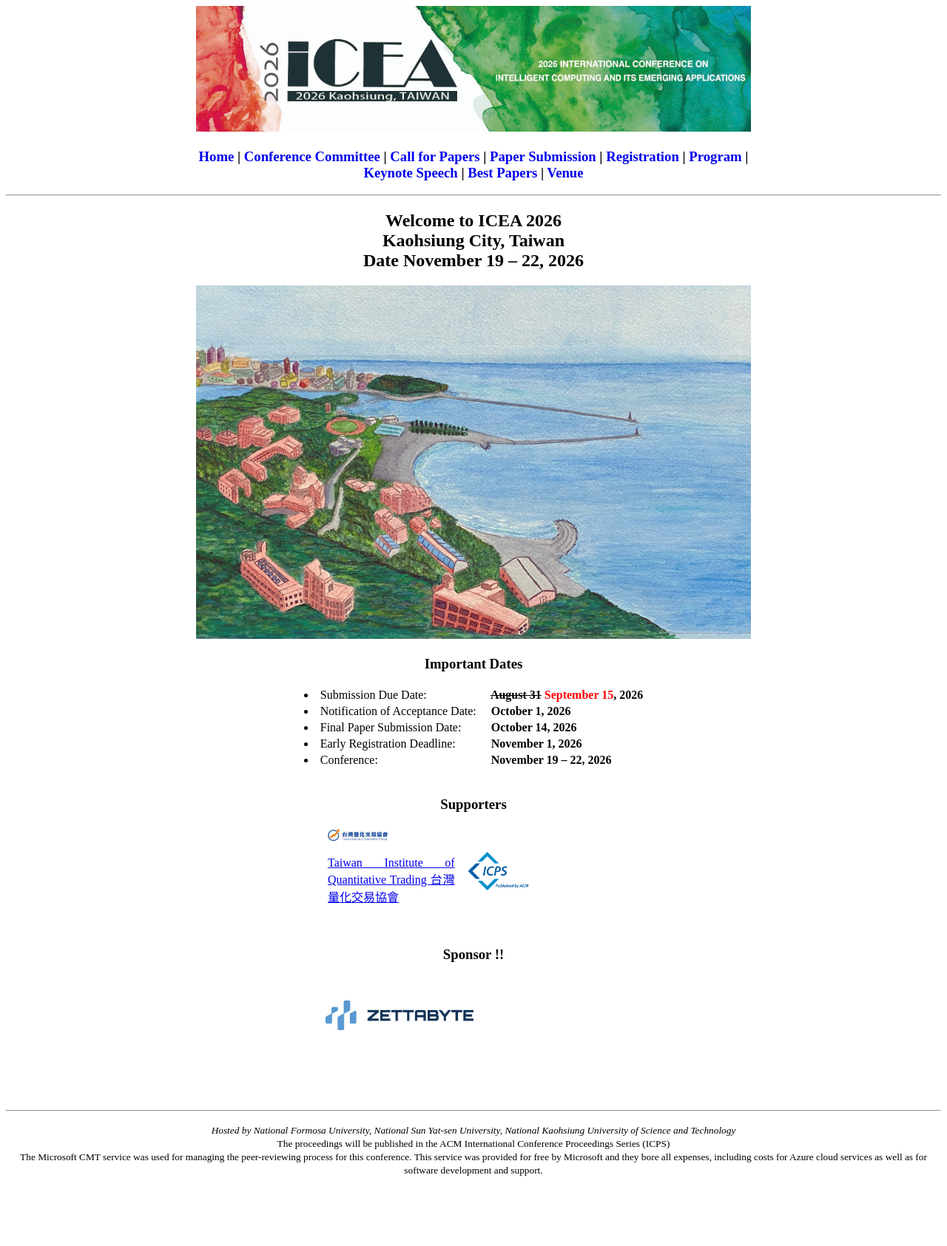
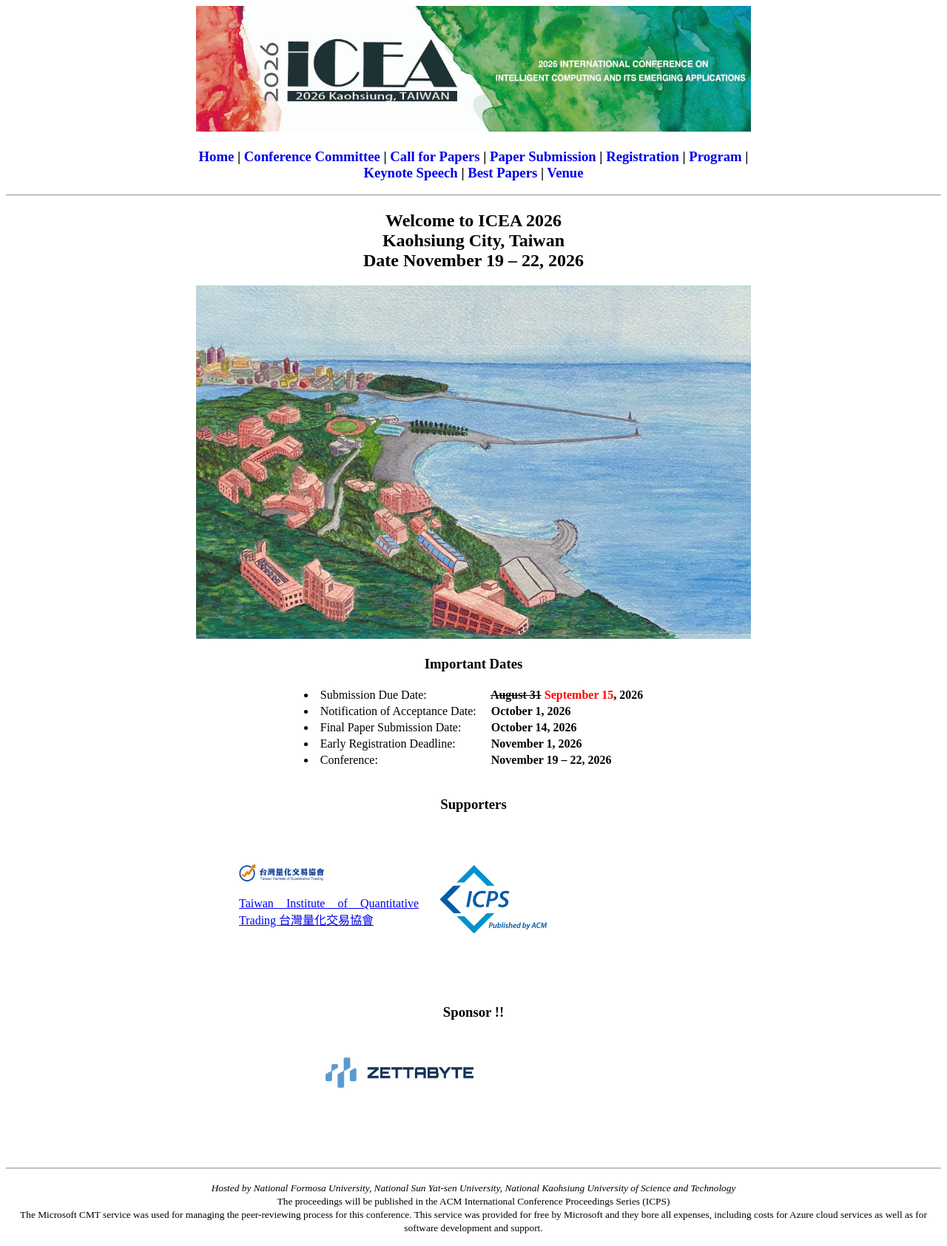
Before and after one commit to icea-conf/2026, a Jekyll site: the page built from index.html, in a window 1280 px wide. Shown: the whole page at 74% size. Built offline with Jekyll 4.4.1, drawn with Linux system fonts in a browser that asks for light colours; the list of posts is cut into pages by our own code; before the commit the page ends 1607 px from its top, so only the background shows below that.

Commit message:
Adjust supporter div width for better layout
Updated the width of a supporter div from 400px to 640px.

```diff
--- a/index.html
+++ b/index.html
@@ -82,12 +82,12 @@ title: ICEA 2026
             <div>
                   <h3>Supporters</h3>
                   <div class="supporters" style="display: flex; justify-content: center; gap: 60px; flex-wrap: wrap;">
-                        <div style="text-align: justify; width: 400px;">
+                        <div style="text-align: justify; width: 640px;">
                               <table>
                                     <tbody>
                                            <tr>
                                     <td>
-                                            <img src="https://icea-conf.github.io/2026/image/kktix.jpg" alt="kktix" style="width: 50%; height: auto;">
+                                            <img src="https://icea-conf.github.io/2026/image/kktix.jpg" alt="kktix" style="width: 50%; height: auto;"> <br/>
                               <p><a href="https://hpc.asia.edu.tw/tacc/" target="_blank">Taiwan Institute of Quantitative Trading 台灣量化交易協會</a></p>
                                     </td>
                                     <td>
```
